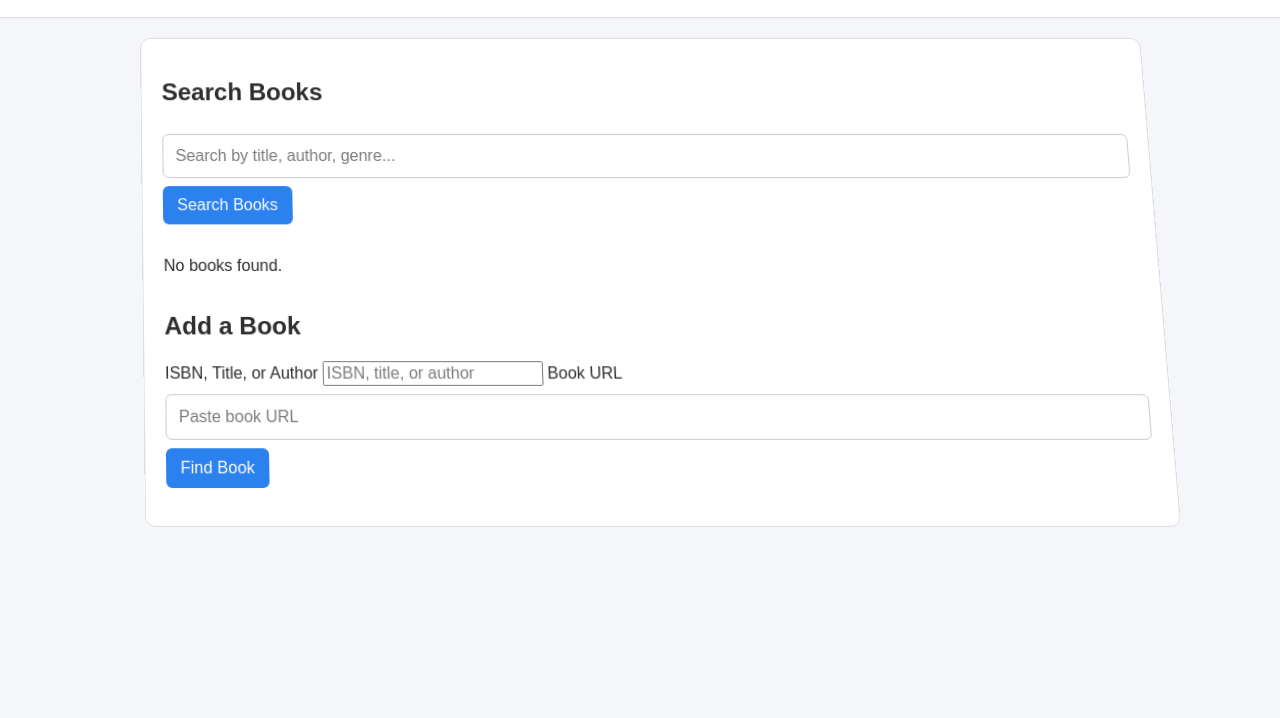
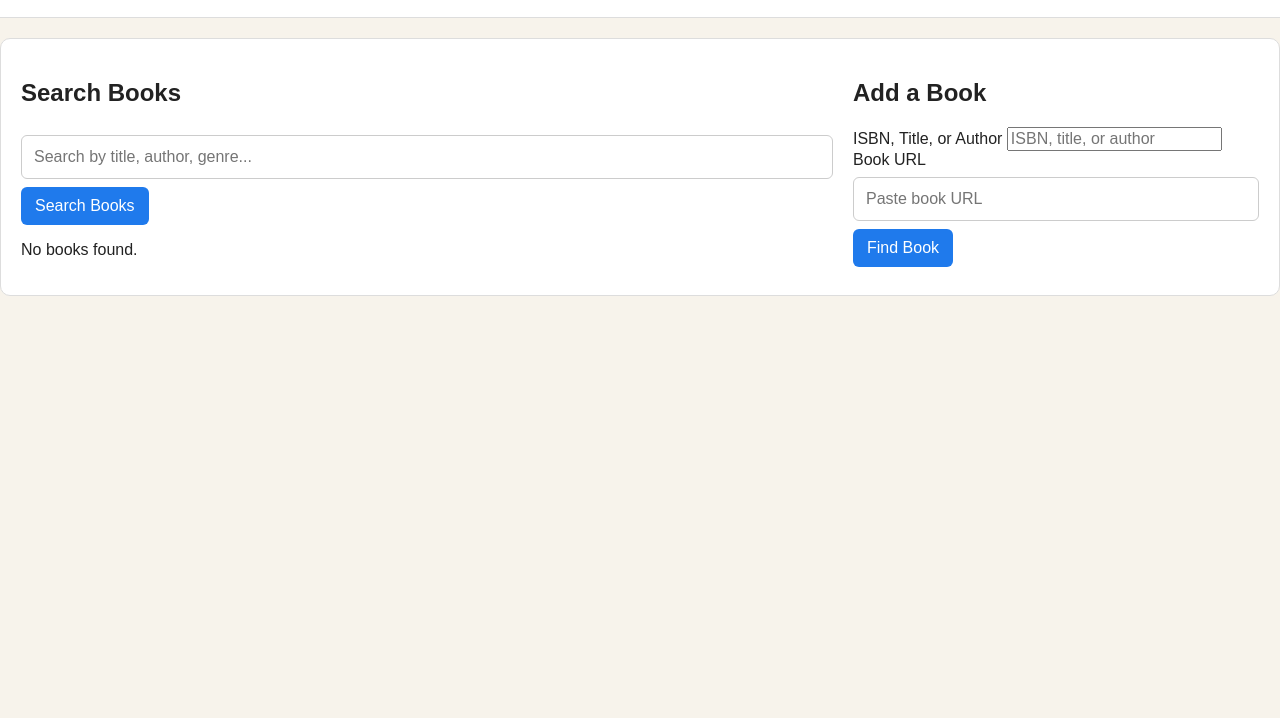
Before and after one commit to IndiesFirst/IndiesFirst, a plain HTML site: page index.html in a window 1280 px wide. Shown: the part 82-800 px from the top of the page. Drawn offline with nearby package versions, Linux system fonts and the light colour scheme; no server answers.

Commit message:
Update styles.css

```diff
--- a/styles.css
+++ b/styles.css
@@ -1,5 +1,5 @@
 :root {
-  --bg: #f5f6fa;
+  --bg: #f7f3eb;
   --panel: #ffffff;
   --text: #222;
   --muted: #666;
@@ -65,23 +65,31 @@ button:hover {
 }
 
 .panel {
-  max-width: 1000px;
+ max-width: 1400px;
   margin: 20px auto;
   background: var(--panel);
   border: 1px solid var(--border);
   border-radius: 10px;
   padding: 20px;
-  transform-origin: top center;
-  transform: rotateX(5deg);
-  opacity: 0.95;
-  transition: transform 0.3s ease, opacity 0.3s ease;
+  opacity: 1;
 }
+.main-layout {
+  display: grid;
+  grid-template-columns: minmax(0, 2fr) minmax(320px, 1fr);
+  gap: 20px;
+  align-items: start;
+}
+
+.search-column,
+.sidebar-column {
+  min-width: 0;
+}
+
 
 #search-input,
 #book-title,
 #author-name,
-#isbn,
-#book-url {
+#isbn {
   width: 100%;
   box-sizing: border-box;
   padding: 12px;
@@ -90,17 +98,30 @@ button:hover {
   border-radius: 6px;
 }
 
+#book-url {
+  width: 100%;
+  max-width: 100%;
+  box-sizing: border-box;
+  padding: 12px;
+  margin: 8px 0;
+  border: 1px solid #ccc;
+  border-radius: 6px;
+  overflow-x: auto;
+  white-space: nowrap;
+}
+}
+
 #results {
   display: grid;
-  grid-template-columns: repeat(auto-fill, minmax(220px, 1fr));
+  grid-template-columns: repeat(5, minmax(0, 1fr));
   gap: 16px;
   margin-top: 16px;
 }
 
 .book-card {
-  display: flex;
-  flex-wrap: wrap;
-  gap: 15px;
+ display: flex;
+  flex-direction: column;
+  gap: 0;
   padding: 15px;
   background: white;
   border-radius: 8px;
@@ -109,7 +130,6 @@ button:hover {
   border: 1px solid var(--border);
   overflow: hidden;
   transition: transform 0.15s ease, box-shadow 0.15s ease;
-}
 
 .book-card:hover {
   transform: translateY(-2px);
@@ -145,7 +165,7 @@ button:hover {
   border-radius: 10px;
   padding: 12px;
   margin-top: 12px;
-  background: #f7fff9;
+  background: #f7f3eb;
 }
 
 .book-preview img {
```
